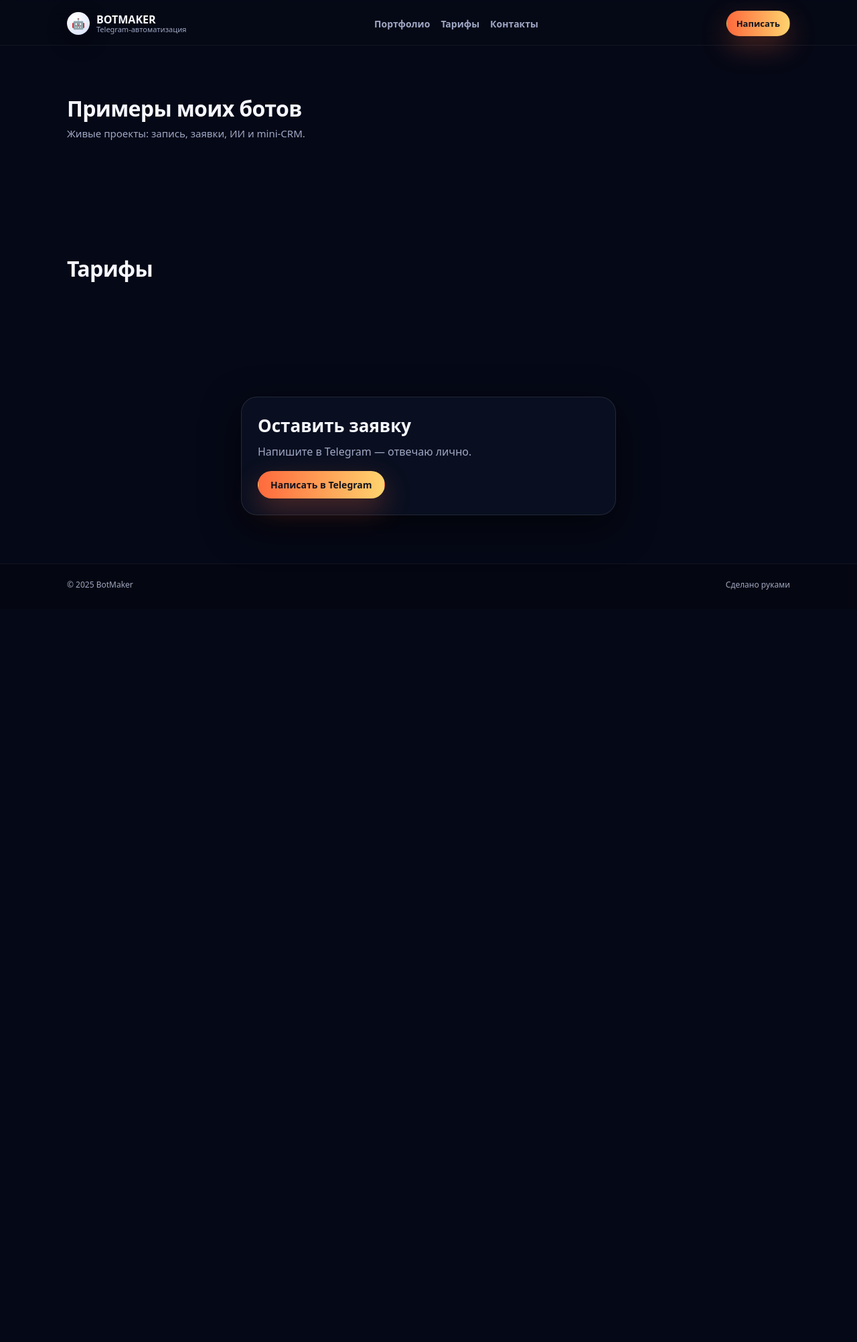
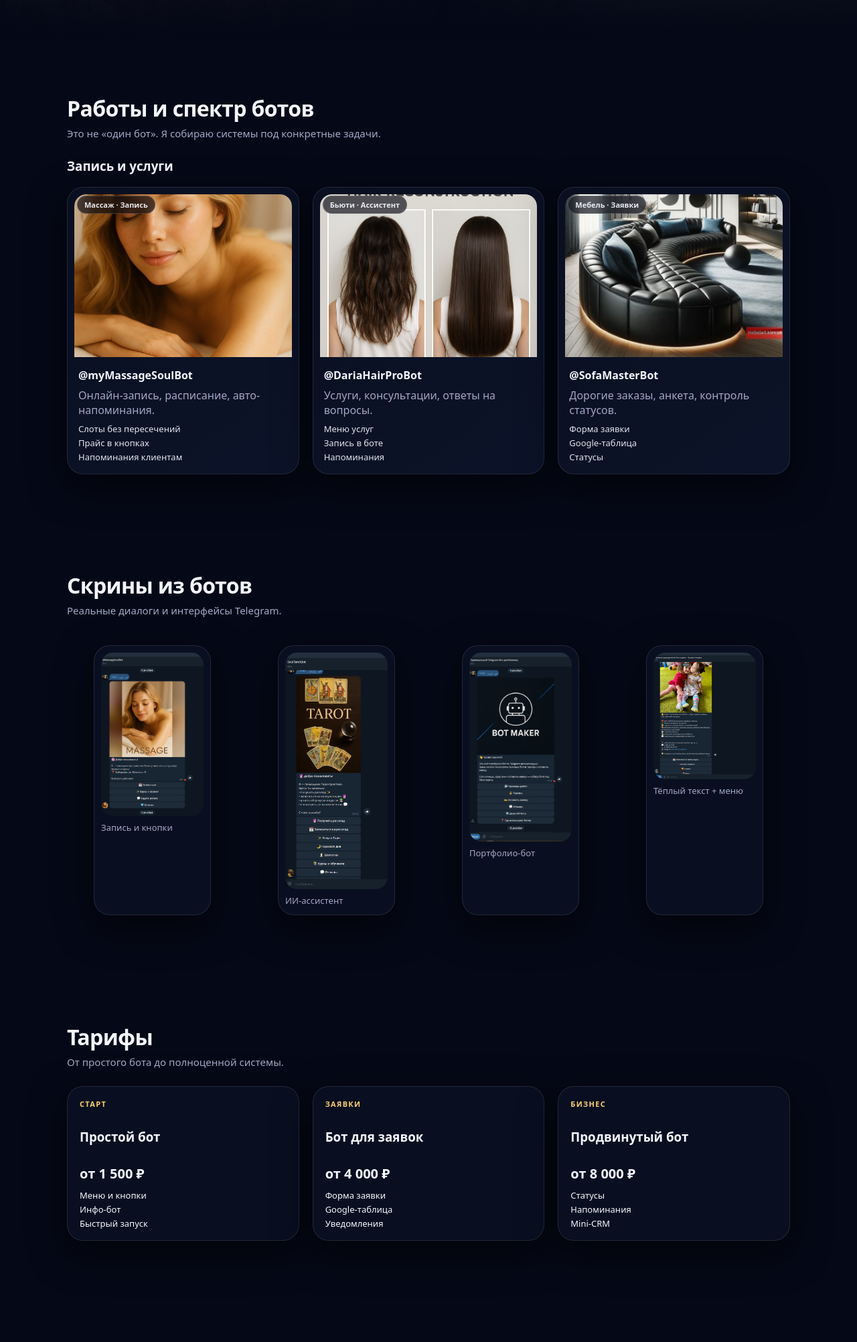
Before and after one commit to XolldaVeres/XolldaVeres.github.io, a plain HTML site: page index.html in a window 1280 px wide. Shown: the part 797-2800 px from the top of the page at 67% size. Before the commit the page ends 1706 px from the top, so only its background shows below. Drawn offline with Linux system fonts and the light colour scheme.

Commit message:
Update index.html

```diff
--- a/index.html
+++ b/index.html
@@ -4,20 +4,49 @@
   <meta charset="UTF-8" />
   <title>BotMaker — Telegram-боты под ключ</title>
   <meta name="viewport" content="width=device-width, initial-scale=1" />
-    <meta name="description" content="Создаю Telegram-ботов для бизнеса, заявок и ИИ-ассистентов." />
+  <meta name="description" content="Telegram-боты под ключ: заявки, запись, Google-таблицы, mini-CRM, ИИ-ассистенты." />
+
   <link rel="stylesheet" href="style.css" />
 
-    <!-- preload -->
-    <link rel="preload" href="images/parallax-bg.jpg" as="image" />
-    <link rel="preload" href="images/parallax-mid.png" as="image" />
+  <!-- preload hero images -->
+  <link rel="preload" href="images/parallax-bg.jpg" as="image">
+  <link rel="preload" href="images/parallax-mid.png" as="image">
 </head>
 
 <body>
 
-<!-- PARALLAX HERO ONLY -->
-<section class="hero-parallax">
-    <div class="parallax-layer bg" data-speed="0.08"></div>
-    <div class="parallax-layer mid" data-speed="0.18"></div>
+<!-- ================= HEADER ================= -->
+<header class="header">
+  <div class="container header-inner">
+    <a href="#top" class="logo">
+      <div class="logo-icon">🤖</div>
+      <div class="logo-text">
+        <strong>BOTMAKER</strong>
+        <small>Telegram-автоматизация</small>
+      </div>
+    </a>
+
+    <nav class="nav">
+      <a href="#portfolio">Работы</a>
+      <a href="#screens">Скрины</a>
+      <a href="#prices">Тарифы</a>
+      <a href="#process">Процесс</a>
+      <a href="#contact">Контакты</a>
+    </nav>
+
+    <a href="https://t.me/SmartCloser15Bot" target="_blank" class="btn btn-primary small">
+      Написать
+    </a>
+  </div>
+</header>
+
+<!-- ================= HERO PARALLAX ================= -->
+<section class="hero-parallax" id="top">
+
+  <div class="parallax-layer bg" data-speed="0.15"></div>
+  <div class="parallax-layer mid" data-speed="0.30"></div>
+  <!-- если захочешь -->
+  <!-- <div class="parallax-layer front" data-speed="0.45"></div> -->
 
   <div class="hero-overlay"></div>
 
@@ -30,80 +59,223 @@
     </h1>
 
     <p>
-            Клиенты сами выбирают услугу и время.<br>
-            Вы получаете готовые заявки без переписок.
+      Клиенты сами выбирают услугу и время.
+      Вы получаете готовые заявки без переписок:
+      Google-таблица как mini-CRM, напоминания и ИИ-ответы.
     </p>
 
     <div class="hero-actions">
-            <a href="#portfolio" class="btn btn-primary">Смотреть примеры</a>
-            <a href="#contact" class="btn btn-outline">Обсудить задачу</a>
+      <a href="#portfolio" class="btn btn-primary">
+        Смотреть примеры
+      </a>
+      <a href="#contact" class="btn btn-outline">
+        Обсудить задачу
+      </a>
     </div>
 
-        <div class="hero-hint">
-            ⌄ листай вниз
+    <div class="hero-hint">Листай вниз</div>
+  </div>
+
+</section>
+
+<!-- ================= SNOW ================= -->
+<div class="snow-container"></div>
+
+<main>
+
+<!-- ================= PORTFOLIO ================= -->
+<section class="section" id="portfolio">
+  <div class="container">
+
+    <div class="section-header">
+      <h2>Работы и спектр ботов</h2>
+      <p>Это не «один бот». Я собираю системы под конкретные задачи.</p>
+    </div>
+
+    <h3 class="portfolio-group-title">Запись и услуги</h3>
+    <div class="cards-grid">
+
+      <article class="bot-card">
+        <span class="bot-tag">Массаж · Запись</span>
+        <div class="bot-img">
+          <img src="images/massage.jpg" alt="Массаж бот">
+        </div>
+        <div class="bot-body">
+          <h4>@myMassageSoulBot</h4>
+          <p>Онлайн-запись, расписание, авто-напоминания.</p>
+          <ul>
+            <li>Слоты без пересечений</li>
+            <li>Прайс в кнопках</li>
+            <li>Напоминания клиентам</li>
+          </ul>
+        </div>
+      </article>
+
+      <article class="bot-card">
+        <span class="bot-tag">Бьюти · Ассистент</span>
+        <div class="bot-img">
+          <img src="images/hair.jpg" alt="Бьюти бот">
+        </div>
+        <div class="bot-body">
+          <h4>@DariaHairProBot</h4>
+          <p>Услуги, консультации, ответы на вопросы.</p>
+          <ul>
+            <li>Меню услуг</li>
+            <li>Запись в боте</li>
+            <li>Напоминания</li>
+          </ul>
+        </div>
+      </article>
+
+      <article class="bot-card">
+        <span class="bot-tag">Мебель · Заявки</span>
+        <div class="bot-img">
+          <img src="images/sofa.jpg" alt="Мебель бот">
+        </div>
+        <div class="bot-body">
+          <h4>@SofaMasterBot</h4>
+          <p>Дорогие заказы, анкета, контроль статусов.</p>
+          <ul>
+            <li>Форма заявки</li>
+            <li>Google-таблица</li>
+            <li>Статусы</li>
+          </ul>
+        </div>
+      </article>
+
     </div>
   </div>
 </section>
 
-<!-- СНЕГ -->
-<div class="snow-container"></div>
+<!-- ================= SCREENS ================= -->
+<section class="section" id="screens">
+  <div class="container">
 
-<!-- HEADER -->
-<header class="header">
-    <div class="container header-inner">
-        <a href="#top" class="logo">
-            <span class="logo-icon">🤖</span>
-            <span class="logo-text">
-                <b>BOTMAKER</b>
-                <small>Telegram-автоматизация</small>
-            </span>
-        </a>
-
-        <nav class="nav">
-            <a href="#portfolio">Портфолио</a>
-            <a href="#prices">Тарифы</a>
-            <a href="#contact">Контакты</a>
-        </nav>
-
-        <a href="https://t.me/SmartCloser15Bot" class="btn btn-primary small">
-            Написать
-        </a>
-    </div>
-</header>
-
-<main id="top">
-
-<!-- ↓↓↓ ДАЛЬШЕ ТВОЙ КОД БЕЗ ЛОГИЧЕСКИХ ИЗМЕНЕНИЙ ↓↓↓ -->
-
-<!-- ПОРТФОЛИО -->
-<section class="section" id="portfolio">
-    <div class="container">
     <div class="section-header">
-            <h2>Примеры моих ботов</h2>
-            <p>Живые проекты: запись, заявки, ИИ и mini-CRM.</p>
+      <h2>Скрины из ботов</h2>
+      <p>Реальные диалоги и интерфейсы Telegram.</p>
     </div>
 
-        <!-- (остальной твой portfolio HTML остаётся БЕЗ ИЗМЕНЕНИЙ) -->
+    <div class="screens-grid">
+      <figure class="screen-item">
+        <img src="images/screen-massage.jpg" alt="">
+        <figcaption>Запись и кнопки</figcaption>
+      </figure>
+
+      <figure class="screen-item">
+        <img src="images/screen-tarot.jpg" alt="">
+        <figcaption>ИИ-ассистент</figcaption>
+      </figure>
+
+      <figure class="screen-item">
+        <img src="images/screen-smartcloser.jpg" alt="">
+        <figcaption>Портфолио-бот</figcaption>
+      </figure>
+
+      <figure class="screen-item">
+        <img src="images/screen-kindergarten.jpg" alt="">
+        <figcaption>Тёплый текст + меню</figcaption>
+      </figure>
+    </div>
+
   </div>
 </section>
 
-<!-- ТАРИФЫ -->
+<!-- ================= PRICES ================= -->
 <section class="section" id="prices">
   <div class="container">
+
     <div class="section-header">
       <h2>Тарифы</h2>
+      <p>От простого бота до полноценной системы.</p>
     </div>
-        <!-- твой код тарифов -->
+
+    <div class="cards-grid prices-grid">
+
+      <article class="price-card">
+        <span class="price-tag">Старт</span>
+        <h3>Простой бот</h3>
+        <div class="price-value">от 1 500 ₽</div>
+        <ul>
+          <li>Меню и кнопки</li>
+          <li>Инфо-бот</li>
+          <li>Быстрый запуск</li>
+        </ul>
+      </article>
+
+      <article class="price-card">
+        <span class="price-tag">Заявки</span>
+        <h3>Бот для заявок</h3>
+        <div class="price-value">от 4 000 ₽</div>
+        <ul>
+          <li>Форма заявки</li>
+          <li>Google-таблица</li>
+          <li>Уведомления</li>
+        </ul>
+      </article>
+
+      <article class="price-card">
+        <span class="price-tag">Бизнес</span>
+        <h3>Продвинутый бот</h3>
+        <div class="price-value">от 8 000 ₽</div>
+        <ul>
+          <li>Статусы</li>
+          <li>Напоминания</li>
+          <li>Mini-CRM</li>
+        </ul>
+      </article>
+
+    </div>
   </div>
 </section>
 
-<!-- КОНТАКТ -->
+<!-- ================= PROCESS ================= -->
+<section class="section" id="process">
+  <div class="container">
+
+    <div class="section-header">
+      <h2>Как мы запускаем бота</h2>
+    </div>
+
+    <div class="steps-grid">
+      <div class="step-item">
+        <span class="step-number">1</span>
+        <h3>Задача</h3>
+        <p>Разбираем нишу и процесс.</p>
+      </div>
+
+      <div class="step-item">
+        <span class="step-number">2</span>
+        <h3>Схема</h3>
+        <p>Логика, сценарии, таблицы.</p>
+      </div>
+
+      <div class="step-item">
+        <span class="step-number">3</span>
+        <h3>Разработка</h3>
+        <p>Подключение и тест.</p>
+      </div>
+
+      <div class="step-item">
+        <span class="step-number">4</span>
+        <h3>Запуск</h3>
+        <p>Первые заявки и доработка.</p>
+      </div>
+    </div>
+
+  </div>
+</section>
+
+<!-- ================= CONTACT ================= -->
 <section class="section" id="contact">
   <div class="container contact-inner">
     <div class="contact-text">
-            <h2>Оставить заявку</h2>
-            <p>Напишите в Telegram — отвечаю лично.</p>
-            <a class="btn btn-primary" href="https://t.me/SmartCloser15Bot">
+      <h2>Обсудить проект</h2>
+      <p>
+        Напишите в Telegram — кратко опишите задачу.
+        Я подскажу, какой бот подойдёт лучше всего.
+      </p>
+      <a href="https://t.me/SmartCloser15Bot" target="_blank" class="btn btn-primary">
         Написать в Telegram
       </a>
     </div>
@@ -115,7 +287,7 @@
 <footer class="footer">
   <div class="container footer-inner">
     <span>© 2025 BotMaker</span>
-        <span>Сделано руками</span>
+    <span>Сделано руками, без конструкторов</span>
   </div>
 </footer>
 
```
Lines whose indentation alone changed are shown as unchanged.
